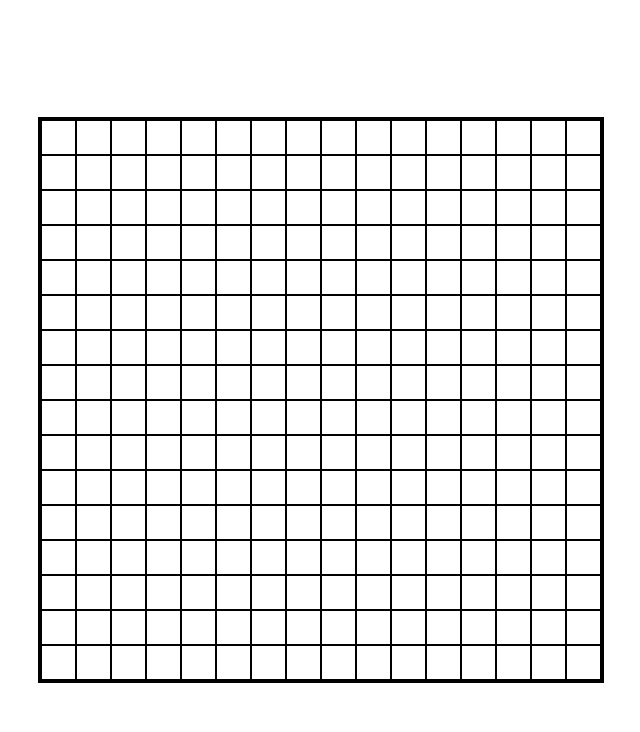
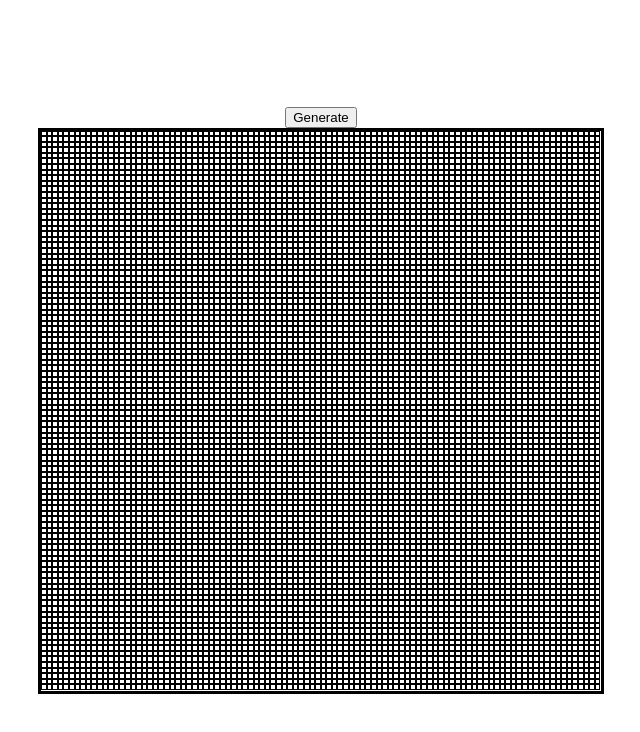
Before and after one commit to Mr-oghoski-AB/Etch-a-Sketch, a plain HTML site: page index.html in a window 1280 px wide. Shown: the whole page, without its empty margins (319-959 px from the left). Drawn offline with Linux system fonts and the light colour scheme.

Commit message:
created a function that creates the grid boxes

```diff
--- a/index.html
+++ b/index.html
@@ -7,6 +7,8 @@
     <link rel="stylesheet" href="./style.css">
 </head>
 <body>
+    <!-- <input type="number" placeholder="Number of squares per side" id="inp"> -->
+    <button id="btn">Generate</button>
     <div id="container">
 
     </div>
--- a/script.js
+++ b/script.js
@@ -1,13 +1,26 @@
 const  container = document.querySelector('#container')
+const btn = document.querySelector("#btn")
+// let input = document.querySelector("#inp")
 
-let grid = 16 ;
 
-for (let i = 0; i < grid * grid ; i++) {
+btn.addEventListener('click' , () => {
+    let grid;
+
+})
+
+function createGrid(ratio){
+
+    for (let i = 0; i < ratio * ratio ; i++) {
         let box = document.createElement('div')
         box.classList.toggle('box')
+        box.style.width = `calc(100%/${ratio})`
+        box.style.height = `calc(100%/${ratio})`
         box.addEventListener('mouseover' , () => {
             box.style.backgroundColor = 'green';
         })
         container.appendChild(box);
 
     }
+}
+
+createGrid(100)
--- a/style.css
+++ b/style.css
@@ -4,6 +4,7 @@ body {
     align-items: center;
     margin: 0;
     height: 100vh;
+    flex-direction: column;
 }
 
 #container{
@@ -16,8 +17,6 @@ body {
 }
 
 .box {
-    border: 1px solid black;
-    width: 6.25%;
-    height: 6.25%;
+    border: 0.5px solid black;
     box-sizing: border-box;
 }
```
Lines whose indentation alone changed are shown as unchanged.
